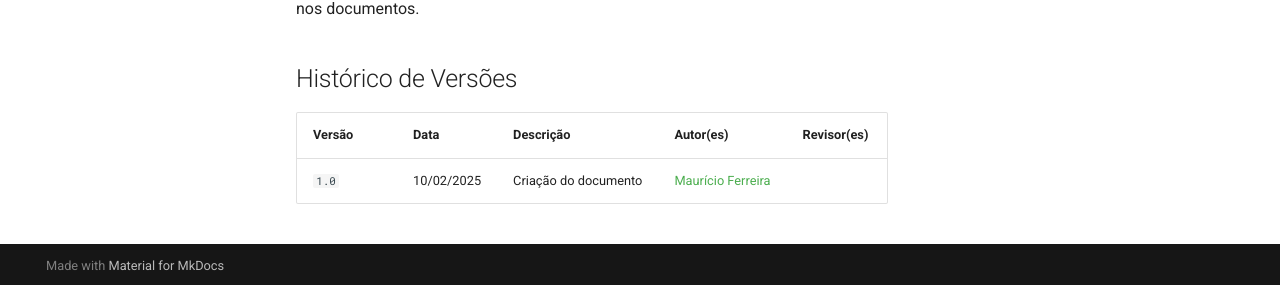
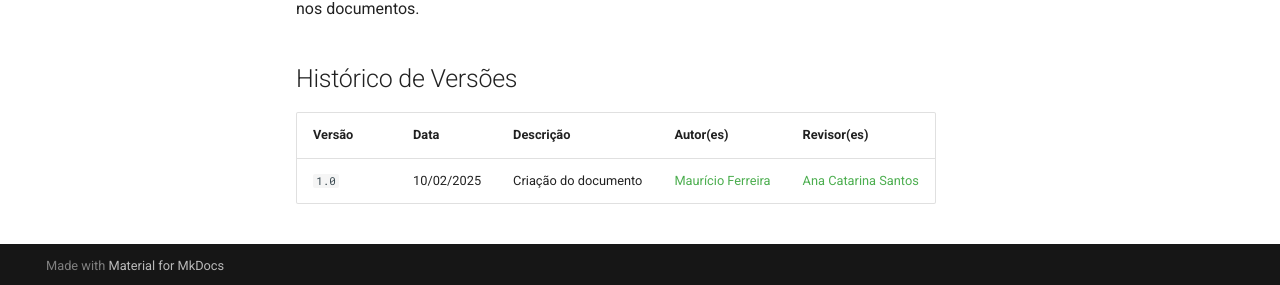
Before and after one commit to Requisitos-de-Software/2024.2-MeuINSS, an MkDocs documentation site: the page built from docs/projetofinal/resultados.md, in a window 1280 px wide and 900 px high, scrolled down 832 px. Shown: the part 612-897 px from the top of the window. Built offline with MkDocs 1.6.1 and Material for MkDocs 9.7.7, drawn with Linux system fonts in a browser that asks for light colours; comment, search, counter and statistics services are not loaded.

Commit message:
Update resultados.md

```diff
--- a/docs/projetofinal/resultados.md
+++ b/docs/projetofinal/resultados.md
@@ -20,4 +20,4 @@ Durante o desenvolvimento do projeto, vários requisitos foram reconhecidos atra
 
 | Versão | Data       | Descrição                | Autor(es)            | Revisor(es)       |
 | ------ | ---------- | ------------------------- | ----------------- | ------------ |
-| `1.0`  | 10/02/2025 | Criação do documento | [Maurício Ferreira](https://github.com/mauricio-araujoo) |    |
+| `1.0`  | 10/02/2025 | Criação do documento | [Maurício Ferreira](https://github.com/mauricio-araujoo) |  [Ana Catarina Santos](https://github.com/an4catarina)  |
```
